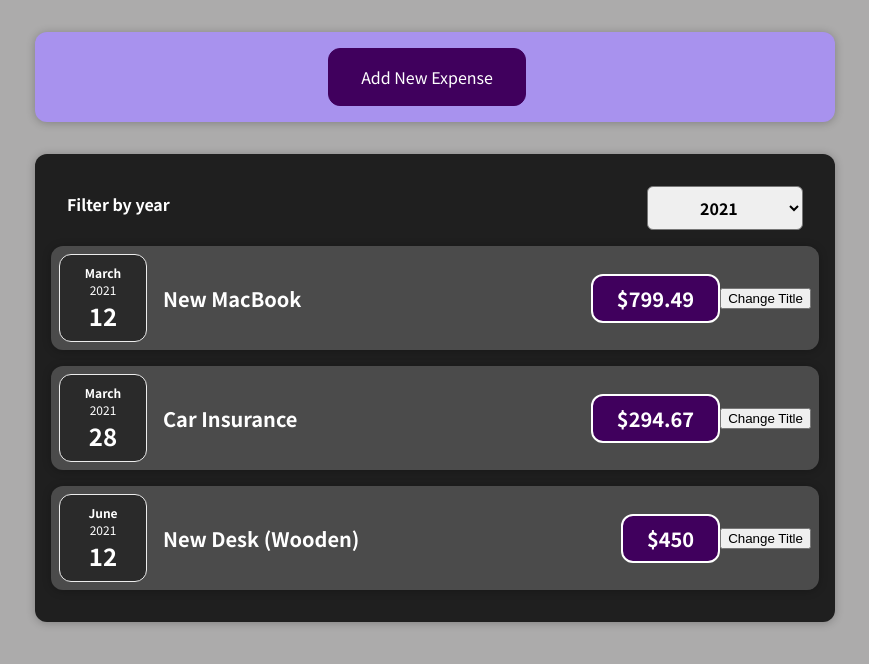
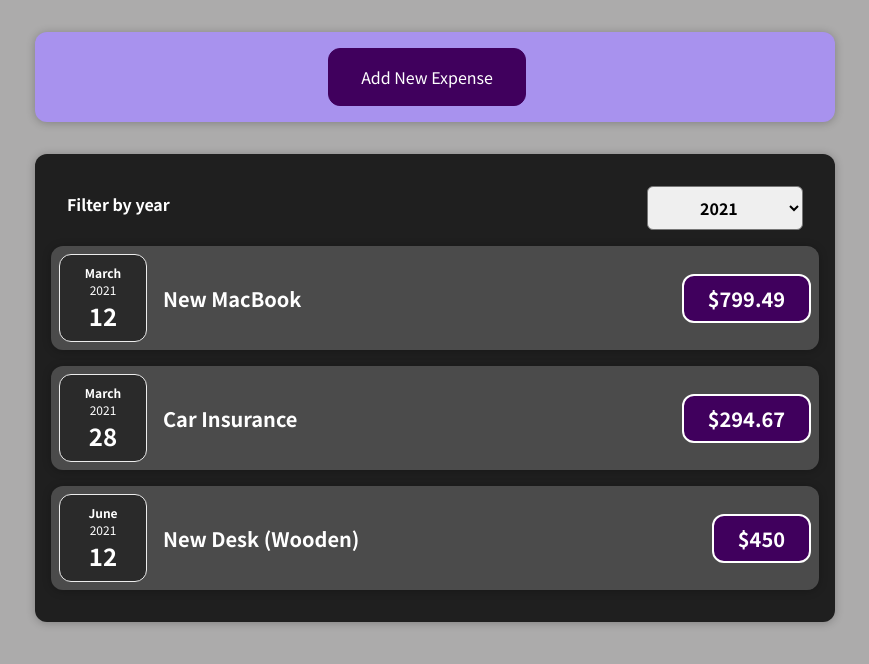
Before and after one commit to HyagoSF/Expense_Tracker, a React (Create React App) app: page / in a window 1280 px wide. Shown: the top 664 px of the page, without its empty margins (205-1074 px from the left). Built offline with nearby package versions, Linux system fonts and the light colour scheme.

Commit message:
Changes before start make my Chart

```diff
--- a/src/components/Expenses/ExpenseItem.js
+++ b/src/components/Expenses/ExpenseItem.js
@@ -9,12 +9,6 @@
 	const [title, setTitle] = useState(props.title);
 	//the first element is the current state value, and the second, is a FUNCTION for update that
 
-	// console.log('ExpenseItem evaluated by React');
-	const clickHandler = () => {
-		setTitle('updated!');
-		console.log(title);
-	};
-
 	return (
 		//I have a Card where the props of it is className='expense-item'
 		<li>
@@ -25,7 +19,6 @@
 					<h2>{title}</h2>
 					<div className="expense-item__price">${props.amount}</div>
 				</div>
-				<button onClick={clickHandler}>Change Title</button>
 			</Card>
 		</li>
 	);
```
